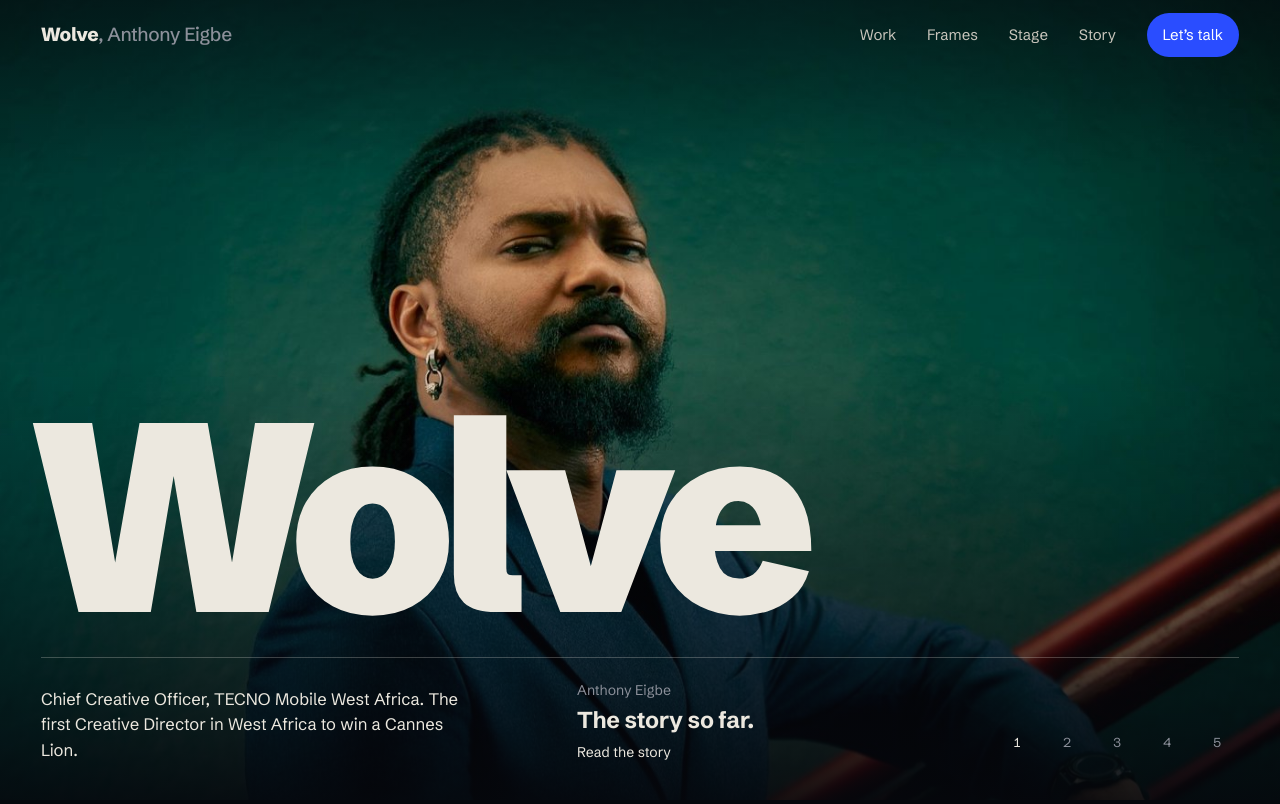
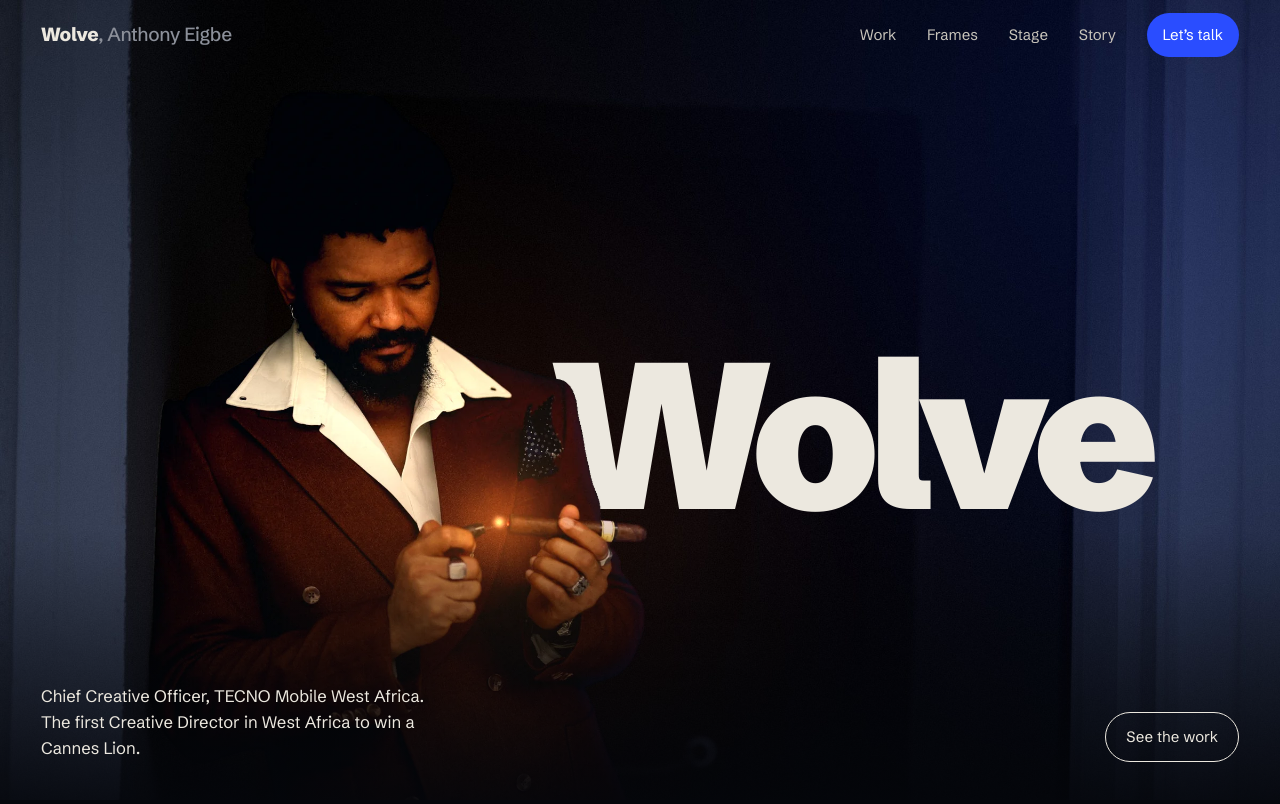
Before and after one commit to AnthonyWolve/Wolve, a plain HTML site: page index.html in a window 1280 px wide. Shown: the top 804 px of the page. Drawn offline with Linux system fonts and the light colour scheme.

Commit message:
Cinematic poster hero: graded cigar portrait with the name set behind Wolve
Co-Authored-By: Claude Opus 5.5 <noreply@anthropic.com>
Claude-Session: https://claude.ai/code/session_012XuWx1osjUWustw59vn6hv

```diff
--- a/assets/site.css
+++ b/assets/site.css
@@ -315,3 +315,25 @@ dialog::backdrop{background:rgba(5,7,12,.94)}
   .name{font-size:27vw}
   .nums b{font-size:clamp(40px,11vw,64px)}
 }
+
+/* landing poster: name sits behind the man, his hand and cigar cross in front of it */
+.poster{position:relative;height:100svh;min-height:600px;overflow:hidden;background:#04060B}
+.pbg,.pcut{position:absolute;inset:0;width:100%;height:100%;object-fit:cover;object-position:32% 40%}
+.pbg{transform:scale(1.06);transition:transform 2.4s cubic-bezier(.2,.8,.15,1)}
+.pcut{z-index:3;pointer-events:none;transform:scale(1.06);transition:transform 2.4s cubic-bezier(.2,.8,.15,1)}
+.loaded .pbg,.loaded .pcut{transform:none}
+.pname{position:absolute;z-index:2;left:43%;top:44%;font-size:min(17vw,330px,26svh);line-height:.8;letter-spacing:-.065em;font-weight:900;color:var(--bone);overflow:hidden;padding:0 .04em .05em 0;width:max-content;white-space:nowrap}
+.pname span{display:inline-block;transform:translateY(105%);transition:transform 1.3s cubic-bezier(.2,.8,.15,1) .3s}
+.loaded .pname span{transform:none}
+.poster::after{content:"";position:absolute;inset:auto 0 0;height:34%;z-index:4;background:linear-gradient(180deg,rgba(4,6,11,0),rgba(4,6,11,.85));pointer-events:none}
+.pfoot{position:absolute;inset:auto 0 0;z-index:5;display:flex;justify-content:space-between;align-items:end;gap:24px;padding-bottom:clamp(22px,3vw,40px)}
+.pfoot p{font-size:clamp(16px,1.3vw,19px);max-width:40ch}
+.pfoot .btn{margin-top:0;white-space:nowrap}
+@media(max-width:820px){
+  .pbg{object-position:30% 40%}
+  .pcut{display:none}
+  .pname{left:var(--gut);right:auto;top:auto;bottom:clamp(190px,26svh,240px);font-size:27vw;z-index:5}
+  .poster::after{height:55%}
+  .pfoot{flex-direction:column;align-items:flex-start}
+}
+@media(prefers-reduced-motion:reduce){.pname span,.pbg,.pcut{transform:none}}
--- a/assets/site.js
+++ b/assets/site.js
@@ -18,6 +18,7 @@ if (menu) menu.addEventListener('click', () => {
 // broken remote thumbs fall back to a local frame
 $$('img[data-fb]').forEach(i => i.addEventListener('error', () => { if (i.dataset.fb && i.src.indexOf(i.dataset.fb) < 0) i.src = i.dataset.fb; }, { once: false }));
 
+requestAnimationFrame(() => requestAnimationFrame(() => document.body.classList.add('loaded')));
 // hero reel
 const reel = $('.reel');
 if (reel) {
--- a/index.html
+++ b/index.html
@@ -24,15 +24,13 @@
 <main id="main">
 
 <script>if(/[?&]for=/.test(location.search))location.replace('cig/'+location.search+location.hash)</script>
-<section class="reel" aria-label="Featured work">
-  <div class="slide on" style="--op:50% 16%" data-href="story/" data-client="Anthony Eigbe" data-title="The story so far."><img src="assets/portrait.jpg" alt=""></div><div class="slide" data-href="work/dulux-spruce/" data-client="Dulux Spruce" data-title="Show Your True Colours."><img src="assets/dulux-odogwu-red.jpg" alt="" loading=lazy></div><div class="slide" data-href="work/soot-life-expectancy/" data-client="The Extra Step Initiative" data-title="Soot Life Expectancy."><img src="https://i.ytimg.com/vi/YRfXQYFTWLc/maxresdefault.jpg" data-fb="https://i.ytimg.com/vi/YRfXQYFTWLc/hqdefault.jpg" alt="" loading=lazy></div><div class="slide" data-href="work/camon-50/" data-client="TECNO" data-title="Zoom In. Level Up."><img src="https://i.ytimg.com/vi/MpLT0Zwru7g/maxresdefault.jpg" data-fb="assets/camon-3.jpg" alt="" loading=lazy></div><div class="slide" data-href="work/afcon-banter/" data-client="DStv × AFCON" data-title="AFCON Banter."><img src="https://i.ytimg.com/vi/ji0zwCqNh9U/maxresdefault.jpg" data-fb="https://i.ytimg.com/vi/ji0zwCqNh9U/hqdefault.jpg" alt="" loading=lazy></div>
-  <div class="reel-ui wrap">
-    <h1 class="name" aria-label="Wolve"><span>Wolve</span></h1>
-    <div class="reel-row">
-      <p>Chief Creative Officer, TECNO Mobile West Africa. The first Creative Director in West Africa to win a Cannes Lion.</p>
-      <div class="now" aria-live="polite"></div>
-      <div class="dots"><button aria-label="Show slide 1" aria-current="true">1</button><button aria-label="Show slide 2" aria-current="false">2</button><button aria-label="Show slide 3" aria-current="false">3</button><button aria-label="Show slide 4" aria-current="false">4</button><button aria-label="Show slide 5" aria-current="false">5</button></div>
-    </div>
+<section class="poster" aria-label="Wolve">
+  <img class="pbg" src="assets/hero.jpg" alt="Wolve in a brown double breasted suit, lighting a cigar in a dark doorway" width="2400" height="1600" fetchpriority="high">
+  <h1 class="pname" aria-label="Wolve"><span>Wolve</span></h1>
+  <img class="pcut" src="assets/hero-cut.webp" alt="" aria-hidden="true" width="2400" height="1600">
+  <div class="pfoot wrap">
+    <p>Chief Creative Officer, TECNO Mobile West Africa. The first Creative Director in West Africa to win a Cannes Lion.</p>
+    <a class="btn" href="work/">See the work</a>
   </div>
 </section>
 <section class="wrap intro">
```
Also changed, not shown: assets/hero-cut.webp (added), assets/hero.jpg (added), 1 other file.
